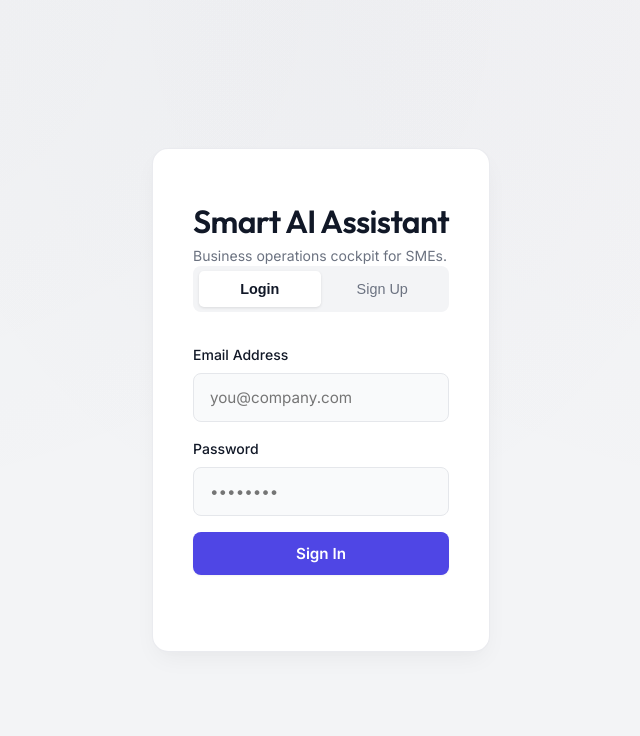
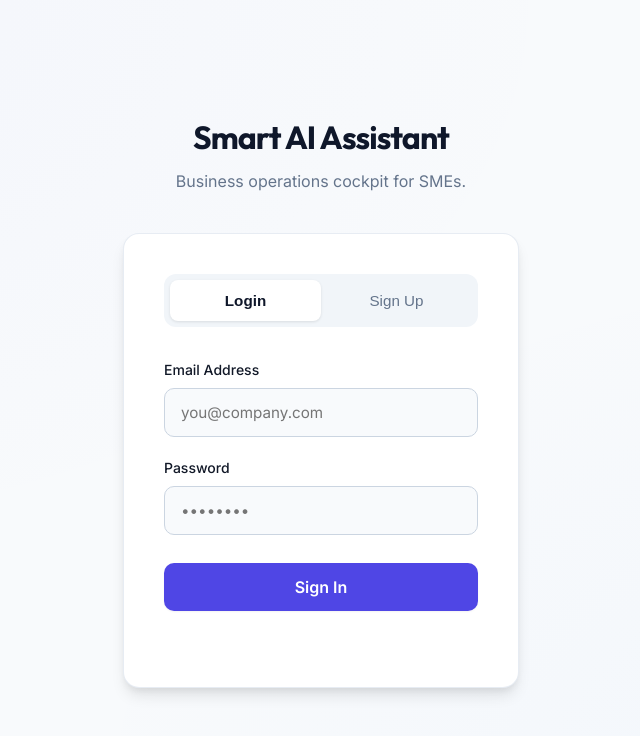
Before and after one commit to Tejas3545/Smart-AI-Business-Assistant-Platform, a plain HTML site: page frontend/index.html in a window 1280 px wide. Shown: the whole page, without its empty margins (319-959 px from the left). Drawn offline with Linux system fonts and the light colour scheme.

Commit message:
style: fix auth layout overlap and apply stunning corporate CSS
- Reintroduced .auth-wrapper block correctly for index.html structure
- Prevented dashboard and auth screens from bleeding into each other
- Added clean modern white-card design for auth box
- Added crisp focus rings, smooth easing, and hover floating effects
- Maintained zero abstract overlapping elements as requested

```diff
--- a/frontend/styles.css
+++ b/frontend/styles.css
@@ -46,141 +46,197 @@ h1, h2, h3, h4, h5, h6 {
   display: block;
 }
 
-/* Professional Auth View Restyled */
-#auth-app.active {
+/* Professional Auth View Restyled for index.html */
+.auth-wrapper {
+  display: none;
+  min-height: 100vh;
+  background-color: #f8fafc;
+  background-image:
+    radial-gradient(at 0% 0%, rgba(99, 102, 241, 0.03) 0, transparent 50%),
+    radial-gradient(at 100% 100%, rgba(59, 130, 246, 0.03) 0, transparent 50%);
+  position: relative;
+}
+
+.auth-wrapper.active {
   display: flex;
   align-items: center;
   justify-content: center;
-  min-height: 100vh;
-  background-color: var(--bg-main);
-  background-image:
-    radial-gradient(at 0% 0%, hsla(253,16%,7%,0.02) 0, transparent 50%),
-    radial-gradient(at 50% 0%, hsla(225,39%,30%,0.02) 0, transparent 50%),
-    radial-gradient(at 100% 0%, hsla(339,49%,30%,0.02) 0, transparent 50%);
-  position: relative;
-}
-
-.auth-center {
-  width: 100%;
-  max-width: 440px;
-  padding: 2rem;
-  z-index: 10;
 }
 
 .auth-container {
-  background: var(--bg-card);
-  border-radius: var(--radius-xl);
-  padding: 3rem 2.5rem;
-  box-shadow: 0 10px 25px -5px rgba(0, 0, 0, 0.05), 0 8px 10px -6px rgba(0, 0, 0, 0.01);
-  border: 1px solid rgba(229, 231, 235, 0.8);
-  transition: transform 0.3s ease, box-shadow 0.3s ease;
+  width: 100%;
+  max-width: 460px;
+  padding: 2rem;
+  z-index: 10;
+  perspective: 1000px;
 }
 
-.auth-container:hover {
-  transform: translateY(-2px);
-  box-shadow: 0 20px 25px -5px rgba(0, 0, 0, 0.05), 0 8px 10px -6px rgba(0, 0, 0, 0.01);
+.auth-brand {
+  text-align: center;
+  margin-bottom: 2.5rem;
+  animation: fadeInDown 0.6s ease-out;
 }
 
-.auth-header {
-  text-align: center;
-  margin-bottom: 2rem;
+.auth-brand h1 {
+  font-size: 2rem;
+  font-weight: 700;
+  color: #0f172a;
+  margin-bottom: 0.5rem;
+  letter-spacing: -0.03em;
 }
 
-.auth-header h1 {
-  font-size: 1.75rem;
-  color: var(--text-main);
-  margin-bottom: 0.5rem;
-  letter-spacing: -0.025em;
+.auth-brand .muted {
+  color: #64748b;
+  font-size: 1rem;
+  font-weight: 400;
 }
 
-.auth-header p {
-  color: var(--text-muted);
-  font-size: 0.95rem;
-  font-weight: 400;
+.auth-box {
+  background: #ffffff;
+  border-radius: 16px;
+  padding: 2.5rem;
+  box-shadow: 0 4px 6px -1px rgba(0, 0, 0, 0.05), 0 10px 15px -3px rgba(0, 0, 0, 0.1);
+  border: 1px solid rgba(226, 232, 240, 0.8);
+  transition: transform 0.4s cubic-bezier(0.175, 0.885, 0.32, 1.275), box-shadow 0.4s ease;
+  animation: fadeInUp 0.5s ease-out;
+}
+
+.auth-box:hover {
+  transform: translateY(-4px);
+  box-shadow: 0 20px 25px -5px rgba(0, 0, 0, 0.1), 0 10px 10px -5px rgba(0, 0, 0, 0.04);
 }
 
 .auth-tabs {
   display: flex;
-  background: #F3F4F6;
-  padding: 0.35rem;
-  border-radius: var(--radius-md);
+  background: #f1f5f9;
+  padding: 0.375rem;
+  border-radius: 12px;
   margin-bottom: 2rem;
 }
 
 .auth-tab {
   flex: 1;
-  padding: 0.6rem;
+  padding: 0.75rem;
   border: none;
   background: transparent;
   font-weight: 500;
-  color: var(--text-muted);
+  color: #64748b;
   cursor: pointer;
-  border-radius: calc(var(--radius-md) - 0.2rem);
-  transition: all 0.2s cubic-bezier(0.4, 0, 0.2, 1);
-  font-size: 0.9rem;
+  border-radius: 8px;
+  transition: all 0.25s cubic-bezier(0.4, 0, 0.2, 1);
+  font-size: 0.95rem;
+  position: relative;
+  overflow: hidden;
 }
 
 .auth-tab:hover {
-  color: var(--text-main);
+  color: #334155;
+  background: rgba(255, 255, 255, 0.4);
 }
 
 .auth-tab.active {
-  background: #FFFFFF;
-  color: var(--text-main);
+  background: #ffffff;
+  color: #0f172a;
+  font-weight: 600;
   box-shadow: 0 1px 3px rgba(0, 0, 0, 0.1);
-  font-weight: 600;
 }
 
 .auth-form {
   display: none;
-  animation: fadeInForm 0.3s ease-out;
   flex-direction: column;
-  gap: 1rem;
+  gap: 1.25rem;
 }
 
 .auth-form.active {
   display: flex;
+  animation: fadeIn 0.4s ease-out;
 }
 
-.auth-form h2 {
-  display: none;
+.input-group {
+  display: flex;
+  flex-direction: column;
+  gap: 0.5rem;
+  text-align: left;
 }
 
-.auth-form input {
+.input-group label {
+  font-size: 0.875rem;
+  font-weight: 500;
+  color: #475569;
+}
+
+.input-group input {
   width: 100%;
   padding: 0.875rem 1rem;
-  border: 1px solid var(--border);
-  border-radius: var(--radius-md);
+  border: 1px solid #cbd5e1;
+  border-radius: 10px;
   font-size: 0.95rem;
-  transition: all 0.2s ease;
-  background: #F9FAFB;
+  transition: all 0.25s ease;
+  background: #f8fafc;
   outline: none;
   font-family: inherit;
+  color: #334155;
 }
 
-.auth-form input:hover {
-  border-color: #D1D5DB;
+.input-group input:hover {
+  border-color: #94a3b8;
+  background: #ffffff;
 }
 
-.auth-form input:focus {
-  border-color: var(--primary);
-  background: #FFFFFF;
-  box-shadow: 0 0 0 3px rgba(79, 70, 229, 0.1);
+.input-group input:focus {
+  border-color: #6366f1;
+  background: #ffffff;
+  box-shadow: 0 0 0 4px rgba(99, 102, 241, 0.15);
 }
 
-.auth-form .btn-primary {
+.primary.full-width {
+  width: 100%;
   margin-top: 0.5rem;
   padding: 0.875rem;
   font-size: 1rem;
+  background: #4f46e5;
+  color: white;
+  border: none;
+  border-radius: 10px;
+  font-weight: 600;
+  cursor: pointer;
+  transition: all 0.3s ease;
+  overflow: hidden;
+  position: relative;
+}
+
+.primary.full-width:hover {
+  background: #4338ca;
+  transform: translateY(-2px);
+  box-shadow: 0 4px 12px rgba(79, 70, 229, 0.3);
+}
+
+.primary.full-width:active {
+  transform: translateY(0);
+}
+
+.auth-status-container {
+  margin-top: 1rem;
 }
 
 .status-msg {
   font-size: 0.875rem;
   text-align: center;
-  margin-top: 0.5rem;
+  color: #ef4444;
+  min-height: 20px;
 }
 
-@keyframes fadeInForm {
+@keyframes fadeInDown {
+  from { opacity: 0; transform: translateY(-15px); }
+  to { opacity: 1; transform: translateY(0); }
+}
+
+@keyframes fadeInUp {
+  from { opacity: 0; transform: translateY(15px); }
+  to { opacity: 1; transform: translateY(0); }
+}
+
+@keyframes fadeIn {
   from { opacity: 0; transform: translateY(8px); }
   to { opacity: 1; transform: translateY(0); }
 }
```
